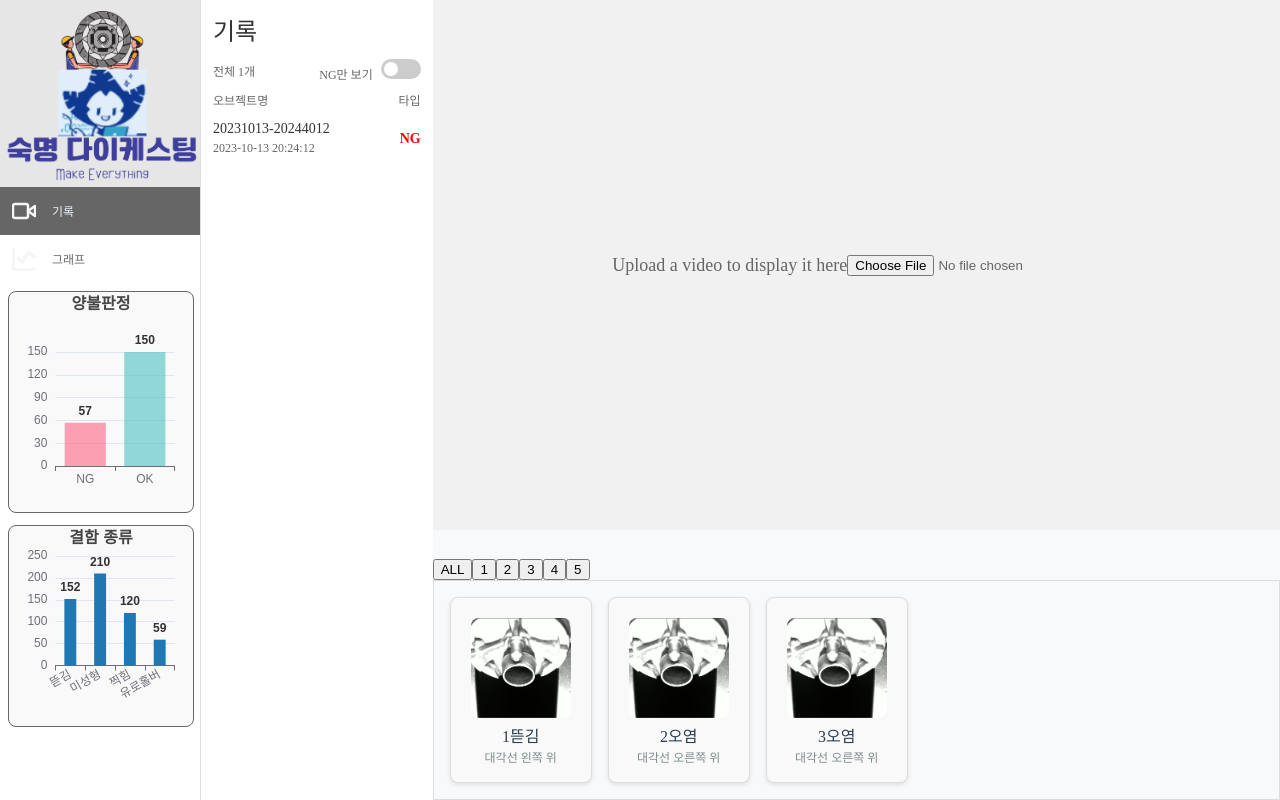
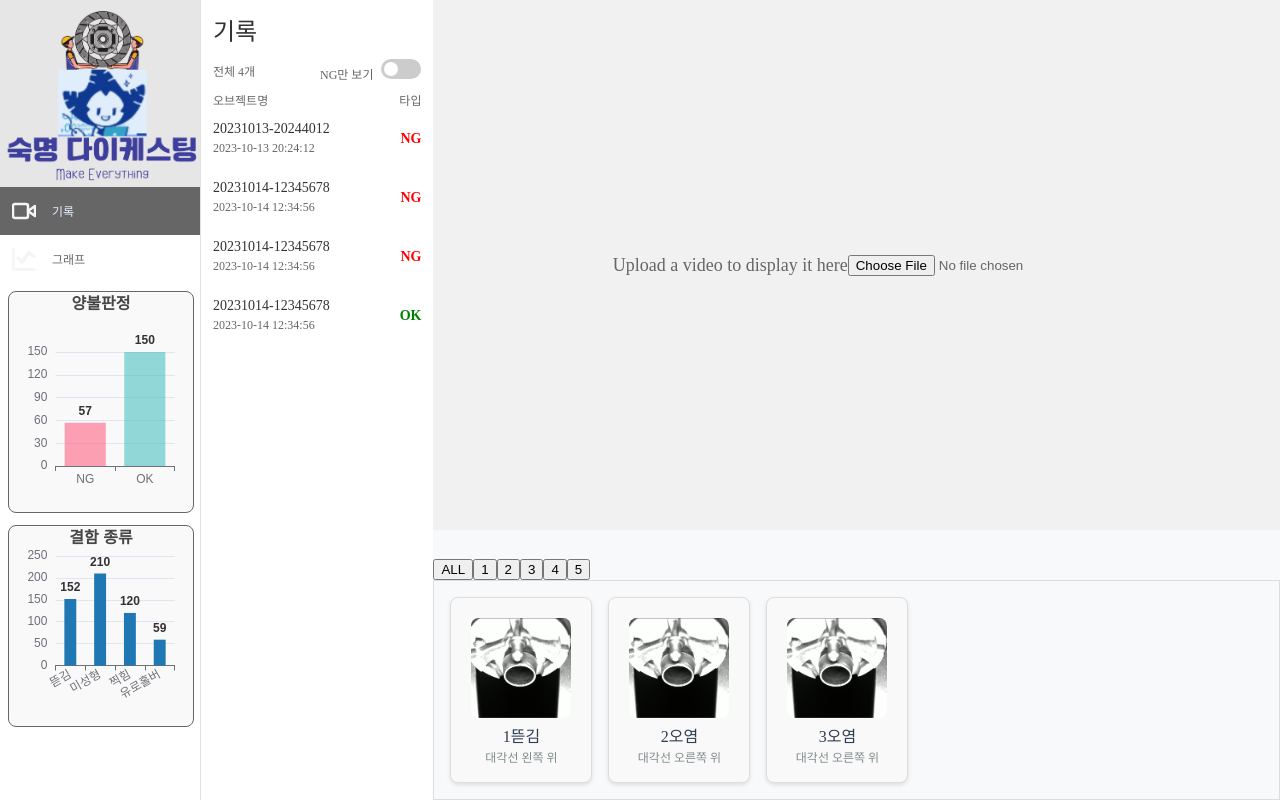
Before and after one commit to AWS-CV-Project-3355/client, a React (Create React App) app: page /history in a window 1280 px wide. Built offline with nearby package versions, Linux system fonts and the light colour scheme.

Commit message:
feat: history 라우팅 및  history 오브젝트 선택시 타 오브젝트 overlay 적용(#18)

```diff
--- a/src/App.js
+++ b/src/App.js
@@ -6,25 +6,22 @@ import History from './components/History';
 import Graph from './components/Graph';
 
 function App() {
+
   const [selectedItem, setSelectedItem] = useState(null);
 
   const handleItemClick = (item) => {
     setSelectedItem(item);
   };
 
+  const handleBackToList = () => {
+    setSelectedItem(null);
+  };
+
   return (
     <Routes>
-      <Route path="/" element={<Layout />}>
-        <Route path="history" element={
-          <>
-            <History />
-          </>
-        } />
-        <Route path="graph" element={
-          <>
-            <Graph />
-          </>
-        } />
+      <Route path="/" element={<Layout selectedItem={selectedItem} onItemClick={handleItemClick} onBackToList={handleBackToList} />}>
+        <Route path="history" element={<History onItemClick={handleItemClick} selectedItem={selectedItem} />} />
+        <Route path="graph" element={<Graph />} />
       </Route>
     </Routes>
   );
--- a/src/components/History.jsx
+++ b/src/components/History.jsx
@@ -2,51 +2,58 @@ import React, { useState } from 'react';
 import '../assets/css/History.css';
 import testImg from '../assets/img/test_img.png';
 
-const History = ({ onItemClick }) => {
+const History = ({ onItemClick, selectedItem }) => {
     const [uploadHistory, setUploadHistory] = useState([
         {
             id: 1,
             objectName: "20231013-20244012",
             date: "2023-10-13 20:24:12",
             cameras: [
-                {
-                    cameraName: "대각선 왼쪽 위",
-                    image: testImg,
-                    cropImage: testImg,
-                    type: 0,
-                    description: "1뜯김",
+                { image: testImg, cropImage: testImg, type: 0, description: "1뜯김" },
+                { image: testImg, cropImage: null, type: 1, description: null },
+                { image: testImg, cropImage: null, type: 1, description: null },
+                { image: testImg, cropImage: null, type: 1, description: null },
+                { image: testImg, cropImage: null, type: 1, description: null },
+            ],
         },
         {
-                    cameraName: "정면",
-                    image: testImg,
-                    cropImage: null,
-                    type: 1,
-                    description: null,
+            id: 2,
+            objectName: "20231014-12345678",
+            date: "2023-10-14 12:34:56",
+            cameras: [
+                { image: testImg, cropImage: null, type: 1, description: null },
+                { image: testImg, cropImage: testImg, type: 0, description: "2오염" },
+                { image: testImg, cropImage: null, type: 1, description: null },
+                { image: testImg, cropImage: null, type: 1, description: null },
+                { image: testImg, cropImage: null, type: 1, description: null },
+            ],
         },
         {
-                    cameraName: "대각선 오른쪽 위",
-                    image: testImg,
-                    cropImage: testImg,
-                    type: 0,
-                    description: "2오염",
+            id: 3,
+            objectName: "20231014-12345678",
+            date: "2023-10-14 12:34:56",
+            cameras: [
+                { image: testImg, cropImage: null, type: 1, description: null },
+                { image: testImg, cropImage: testImg, type: 0, description: "3오염" },
+                { image: testImg, cropImage: null, type: 1, description: null },
+                { image: testImg, cropImage: null, type: 1, description: null },
+                { image: testImg, cropImage: null, type: 1, description: null },
+            ],
         },
         {
-                    cameraName: "왼쪽",
-                    image: testImg,
-                    cropImage: testImg,
-                    type: 0,
-                    description: "3파손",
-                },
-                {
-                    cameraName: "오른쪽",
-                    image: testImg,
-                    cropImage: null,
-                    type: 1,
-                    description: null,
-                },
+            id: 4,
+            objectName: "20231014-12345678",
+            date: "2023-10-14 12:34:56",
+            cameras: [
+                { image: testImg, cropImage: null, type: 1, description: null },
+                { image: testImg, cropImage: null, type: 1, description: null },
+                { image: testImg, cropImage: null, type: 1, description: null },
+                { image: testImg, cropImage: null, type: 1, description: null },
+                { image: testImg, cropImage: null, type: 1, description: null },
             ],
         },
     ]);
+
 
     const [showNgOnly, setShowNgOnly] = useState(false);
 
@@ -87,7 +94,7 @@ const History = ({ onItemClick }) => {
                     {filteredHistory.map((item) => (
                         <div
                             key={item.id}
-                            className="history-item"
+                            className={`history-item ${selectedItem && selectedItem.id === item.id ? 'overlay' : ''}`}
                             onClick={() => onItemClick(item)} // 수정: item을 그대로 전달
                         >
                             <div className="history-item-info">
--- a/src/components/Layout.jsx
+++ b/src/components/Layout.jsx
@@ -1,21 +1,12 @@
 import React, { useState } from 'react';
-import { Outlet, useLocation } from 'react-router-dom';
+import { Outlet } from 'react-router-dom';
 import NavigationRail from './NavigationRail';
 import '../assets/css/Layout.css';
 import Video from './Video';
 import Camera from './Camera';
 import NGList from './NGList';
 
-const Layout = () => {
-    const location = useLocation();
-    const [selectedItem, setSelectedItem] = useState(null);
-
-    const handleItemClick = (item) => {
-        setSelectedItem(item);
-    };
-    const handleBackToList = () => {
-        setSelectedItem(null);
-    };
+const Layout = ({ selectedItem, onItemClick, onBackToList }) => {
 
     return (
         <div className="layout">
@@ -24,19 +15,16 @@ const Layout = () => {
                 <Outlet />
             </div>
             <div className='main-container'>
-                {/* <Video selectedItem={selectedItem} onBackToList={handleBackToList} /> */}
                 {selectedItem ? (
                     <Camera
                         selectedItem={selectedItem}
-                        onBackToList={handleBackToList}
+                        onBackToList={onBackToList}
                     />
                 ) : (
-                    <>
-                        <Video />
-                    </>
+                    <Video />
                 )}
                 <div className="ng-list-container">
-                    <NGList onItemClick={handleItemClick} selectedItem={selectedItem} />
+                    <NGList onItemClick={onItemClick} selectedItem={selectedItem} />
                 </div>
             </div>
         </div>
--- a/src/components/NGList.jsx
+++ b/src/components/NGList.jsx
@@ -86,7 +86,7 @@ const NGList = ({ onItemClick, selectedItem }) => {
             <div className="ng-list">
                 {filteredData.map((item) => (
                     <div
-                        className={`ng-item ${selectedItem && selectedItem.id !== item.id ? 'overlay' : ''}`}
+                        className={`ng-item ${selectedItem && selectedItem.id === item.id ? 'overlay' : ''}`}
                         key={item.id}
                         onClick={() => onItemClick(item)}  // Call onItemClick to pass selected item to parent
                     >
```
Lines whose indentation alone changed are shown as unchanged.
